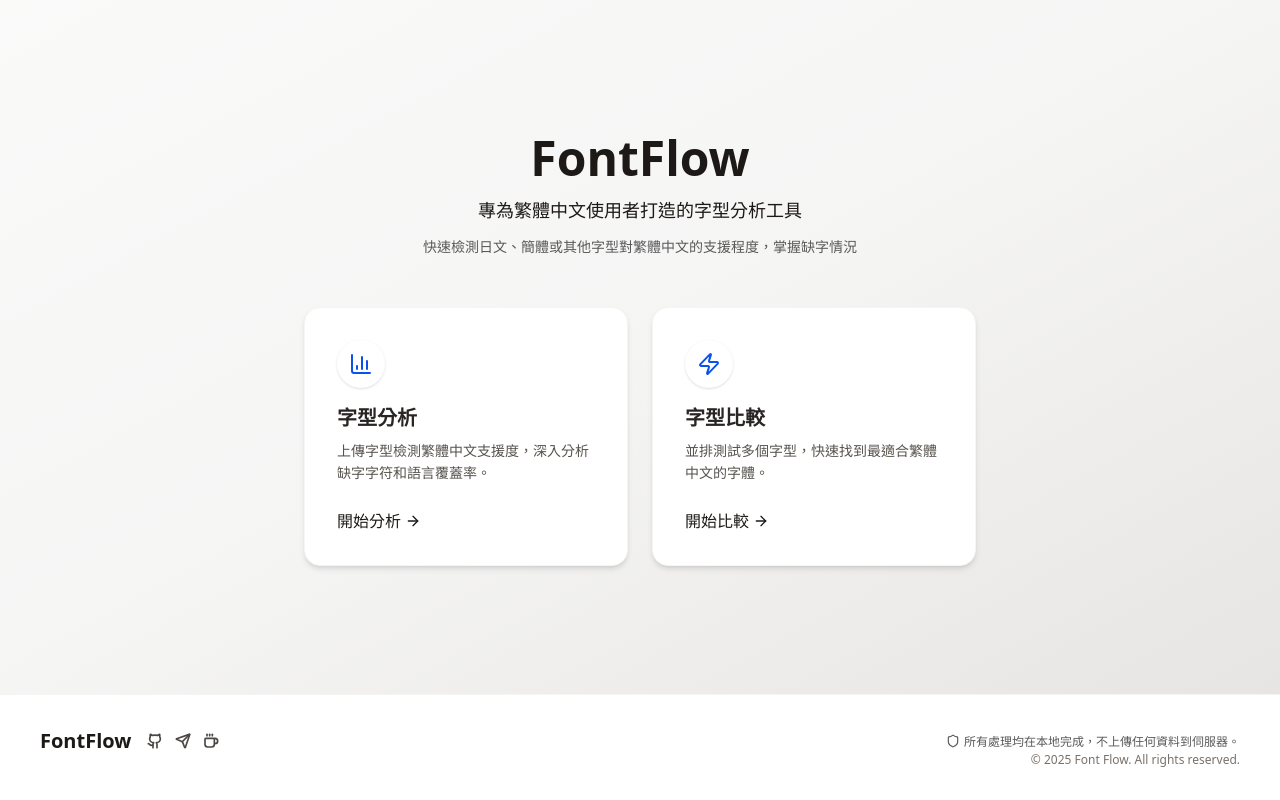
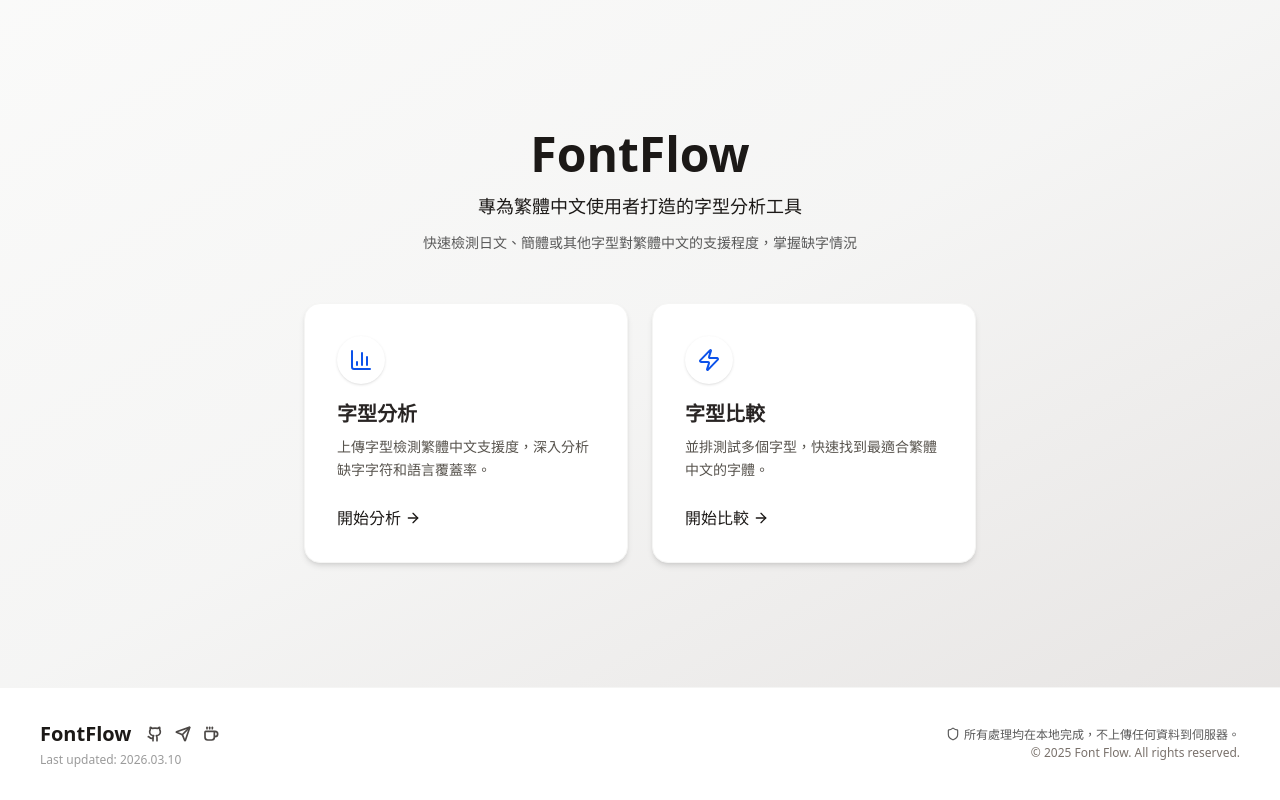
Before and after one commit to eden0118/Font-Preview, a Next.js app: page / in a window 1280 px wide. Built offline with nearby package versions, Linux system fonts and the light colour scheme.

Commit message:
feat: 更新 Copilot 指示，新增 README 與 CHANGELOG 同步規則，並調整 Footer 組件以顯示最後更新日期

```diff
--- a/app/components/Footer.tsx
+++ b/app/components/Footer.tsx
@@ -7,6 +7,7 @@ export const Footer: React.FC = () => {
   return (
     <footer className="border-t border-stone-100 bg-white px-4 py-6 text-center text-xs text-stone-500 sm:py-8">
       <div className="mx-auto flex w-full max-w-7xl flex-col items-baseline justify-between gap-3 px-6 md:flex-row">
+        <div className="flex flex-col items-start gap-1">
           {/* 應用名稱 */}
           <div className="flex w-full items-center justify-between gap-3 md:justify-start">
             <h3 className="text-xl font-bold text-stone-900">FontFlow</h3>
@@ -38,7 +39,10 @@ export const Footer: React.FC = () => {
             </span>
           </div>
 
-        {/* 版權與功能說明 */}
+          <div className="text-infoText opacity-60">Last updated: 2026.03.10</div>
+        </div>
+
+        {/* 版權與隱私說明 */}
         <div className="space-y-0.5 text-left text-[10px] md:text-right md:text-xs">
           <p className="text-infoText flex min-w-max gap-1">
             <Shield size={14} /> 所有處理均在本地完成，不上傳任何資料到伺服器。
```
Also changed, not shown: 2 other files (tests, documents, lock files or other folders). Lines whose indentation alone changed are shown as unchanged.
